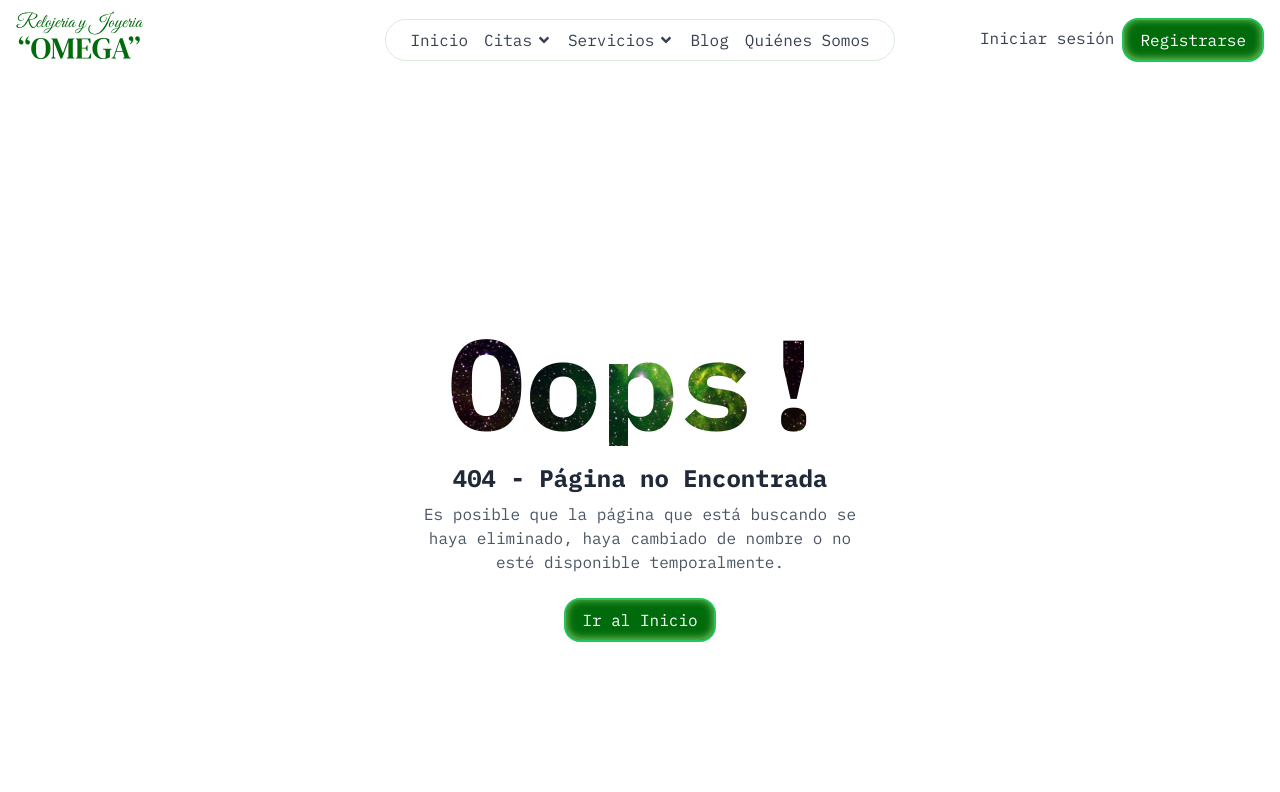
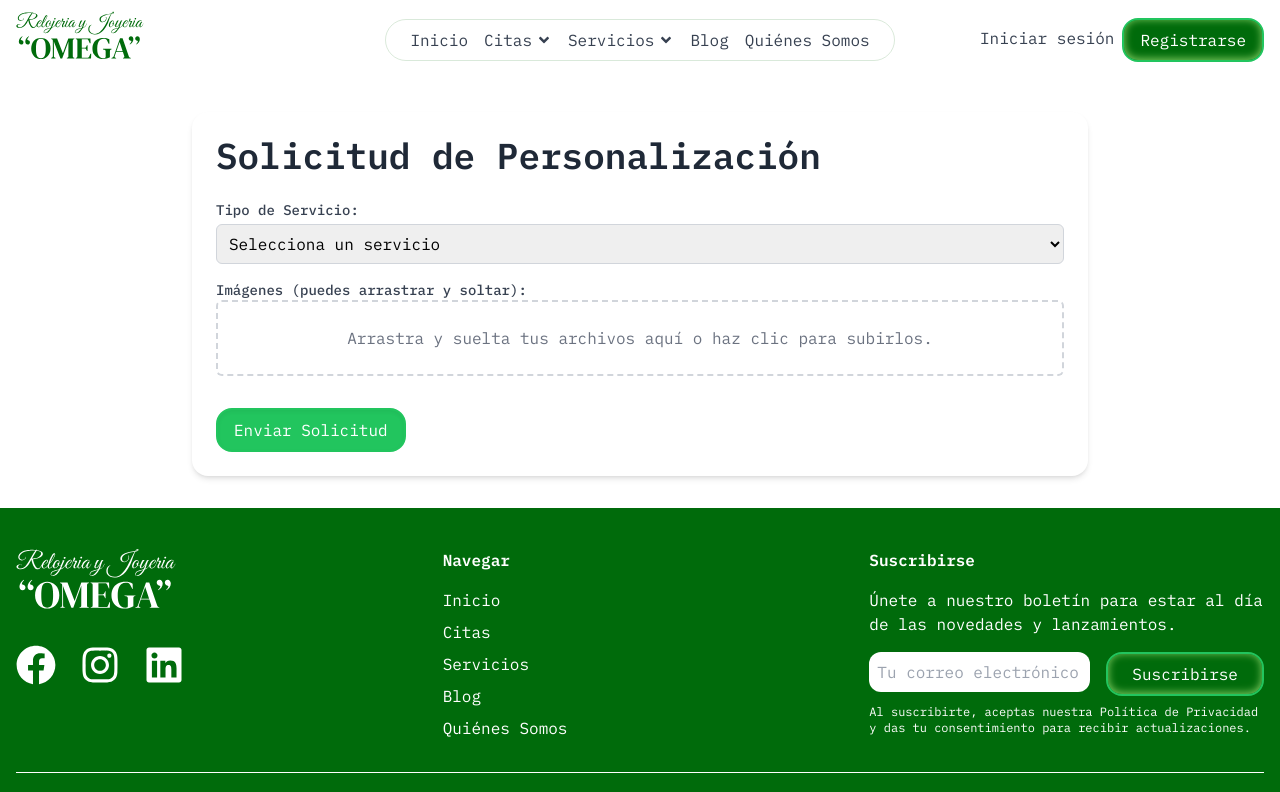
Before and after one commit to Fran-SL/Omega-front, a React (Vite) app: page /solicitud-personalizacion in a window 1280 px wide. Shown: the top 792 px of the page. Built offline with nearby package versions, Linux system fonts and the light colour scheme.

Commit message:
feat: solicitud personalizacion

```diff
--- a/src/App.jsx
+++ b/src/App.jsx
@@ -11,6 +11,7 @@ import Home from './pages/Comun/Home';
 import About from './pages/Comun/About';
 import FAQ from './pages/Comun/Faq';
 import NotFoundPage from './pages/Comun/404';
+import SolicitudPersonalizacion from './pages/Usuario/SolicitudPersonalizacion';
 
 // Páginas de autenticación
 import Login from './pages/Usuario/Login';
@@ -65,6 +66,7 @@ function App() {
             <Route path="/about" element={<About />} />
             <Route path="/faq" element={<FAQ />} />
             <Route path="/blog" element={<Blog />} />
+            <Route path="/solicitud-personalizacion" element={<SolicitudPersonalizacion />} />
             <Route path="/blog/:id" element={<ArticleDetail />} />
             <Route path="/login" element={<Login />} />
             <Route path="/register" element={<Register />} />
--- a/src/components/NavigationLinks.jsx
+++ b/src/components/NavigationLinks.jsx
@@ -115,7 +115,7 @@ const NavigationLinks = React.memo(() => {
           Servicios <FaAngleDown className="ml-1" />
         </button>
         {renderDropdownMenu(isServiciosOpen, setIsServiciosOpen, serviciosRef, [
-          { to: "/servicios/personalizacion", label: "Personalización" },
+          { to: "/solicitud-personalizacion", label: "Personalización" },
           { to: "/servicios/reparacion", label: "Reparación" },
           { to: "/faq", label: "Preguntas Frecuentes" },
         ])}
--- /dev/null
+++ b/src/pages/Usuario/SolicitudPersonalizacion.jsx
@@ -0,0 +1,187 @@
+import React, { useState, useContext, useEffect } from 'react';
+import { AuthContext } from '../../services/authContext';
+
+const SolicitudPersonalizacion = () => {
+  const { user, token } = useContext(AuthContext);
+  const [formData, setFormData] = useState({
+    servicio_id: '',
+    detalles: '',
+  });
+  const [imagenes, setImagenes] = useState([]);
+  const [servicios, setServicios] = useState([]);
+  const [mensaje, setMensaje] = useState('');
+  const [loading, setLoading] = useState(false);
+  const [dragActive, setDragActive] = useState(false);
+  const [uploadProgress, setUploadProgress] = useState(0);
+
+  useEffect(() => {
+    const fetchServicios = async () => {
+      try {
+        const response = await fetch('http://localhost:4000/servicios', {
+          headers: {
+            'x-auth-token': token,
+          },
+        });
+        if (!response.ok) throw new Error('Error al obtener los servicios');
+        const data = await response.json();
+        setServicios(data);
+      } catch (error) {
+        console.error('Error al cargar servicios:', error);
+      }
+    };
+
+    if (token) fetchServicios();
+  }, [token]);
+
+  const handleInputChange = (e) => {
+    const { name, value } = e.target;
+    setFormData({ ...formData, [name]: value });
+  };
+
+  const handleFileChange = (e) => {
+    setImagenes(Array.from(e.target.files));
+  };
+
+  const handleDragOver = (e) => {
+    e.preventDefault();
+    setDragActive(true);
+  };
+
+  const handleDragLeave = () => {
+    setDragActive(false);
+  };
+
+  const handleDrop = (e) => {
+    e.preventDefault();
+    setDragActive(false);
+    if (e.dataTransfer.files) {
+      setImagenes(Array.from(e.dataTransfer.files));
+    }
+  };
+
+  const handleSubmit = async (e) => {
+    e.preventDefault();
+    if (!user || !token) {
+      setMensaje('Debes iniciar sesión para enviar una solicitud.');
+      return;
+    }
+
+    const data = new FormData();
+    data.append('usuario_id', user.id);
+    data.append('servicio_id', formData.servicio_id);
+    data.append('detalles', formData.detalles);
+    imagenes.forEach((imagen) => data.append('imagenes', imagen));
+
+    try {
+      setLoading(true);
+      const response = await fetch('http://localhost:3000/personalizacion', {
+        method: 'POST',
+        headers: {
+          'x-auth-token': token,
+        },
+        body: data,
+      });
+
+      if (!response.ok) throw new Error('Error en la solicitud.');
+
+      const result = await response.json();
+      setMensaje('Solicitud enviada con éxito.');
+      console.log('Respuesta del servidor:', result);
+    } catch (error) {
+      setMensaje('Error al enviar la solicitud.');
+      console.error('Error:', error);
+    } finally {
+      setLoading(false);
+    }
+  };
+
+  return (
+    <div className="max-w-4xl mx-auto p-6 font-ibm bg-white mt-8 mb-8 rounded-2xl shadow-md">
+      <h1 className="text-4xl font-semibold text-gray-800 mb-6">
+        Solicitud de Personalización
+      </h1>
+      <form onSubmit={handleSubmit} className="space-y-4">
+        <div>
+          <label className="block text-sm font-medium text-gray-700">
+            Tipo de Servicio:
+          </label>
+          <select
+            name="servicio_id"
+            value={formData.servicio_id}
+            onChange={handleInputChange}
+            required
+            className="w-full mt-1 p-2 border border-gray-300 rounded-md focus:outline-none focus:ring-2 focus:ring-blue-500"
+          >
+            <option value="">Selecciona un servicio</option>
+            {servicios.map((servicio) => (
+              <option key={servicio.servicio_id} value={servicio.servicio_id}>
+                {servicio.nombre_servicio}
+              </option>
+            ))}
+          </select>
+        </div>
+        <div>
+          <label className="block text-sm font-medium text-gray-700">
+            Imágenes (puedes arrastrar y soltar):
+          </label>
+          <div
+            className={`border-dashed border-2 p-6 rounded-md text-center ${
+              dragActive ? 'border-blue-500 bg-blue-50' : 'border-gray-300'
+            }`}
+            onDragOver={handleDragOver}
+            onDragLeave={handleDragLeave}
+            onDrop={handleDrop}
+          >
+            {imagenes.length === 0 ? (
+              <p className="text-gray-500">
+                Arrastra y suelta tus archivos aquí o haz clic para subirlos.
+              </p>
+            ) : (
+              <ul className="text-gray-600">
+                {imagenes.map((file, index) => (
+                  <li key={index}>
+                    {file.name} - {(file.size / 1024).toFixed(2)} KB
+                  </li>
+                ))}
+              </ul>
+            )}
+            <input
+              type="file"
+              multiple
+              onChange={handleFileChange}
+              className="hidden"
+            />
+          </div>
+        </div>
+        <div>
+          {uploadProgress > 0 && (
+            <div className="mt-4 w-full bg-gray-200 rounded-full h-4">
+              <div
+                className="bg-blue-500 h-4 rounded-full"
+                style={{ width: `${uploadProgress}%` }}
+              ></div>
+            </div>
+          )}
+        </div>
+        <button
+          type="submit"
+          className="bg-green-500 text-white py-2 px-4 border-2 border-green-500 rounded-2xl shadow-inner hover:shadow-lg transition duration-300 ease-in-out"
+          disabled={loading}
+        >
+          {loading ? 'Enviando...' : 'Enviar Solicitud'}
+        </button>
+      </form>
+      {mensaje && (
+        <div
+          className={`mt-4 p-4 text-white rounded-md ${
+            mensaje.includes('éxito') ? 'bg-green-500' : 'bg-red-500'
+          }`}
+        >
+          {mensaje}
+        </div>
+      )}
+    </div>
+  );
+};
+
+export default SolicitudPersonalizacion;
--- /dev/null
+++ b/src/utils/fileUploader.jsx
@@ -0,0 +1,71 @@
+import React, { useState } from 'react';
+import { CloudUpload } from 'react-feather';
+
+const FileUploader = () => {
+  const [dragActive, setDragActive] = useState(false);
+  const [files, setFiles] = useState([]);
+
+  const handleDragOver = (e) => {
+    e.preventDefault();
+    setDragActive(true);
+  };
+
+  const handleDragLeave = () => {
+    setDragActive(false);
+  };
+
+  const handleDrop = (e) => {
+    e.preventDefault();
+    setDragActive(false);
+    if (e.dataTransfer.files && e.dataTransfer.files.length > 0) {
+      setFiles([...files, ...Array.from(e.dataTransfer.files)]);
+    }
+  };
+
+  const handleFileChange = (e) => {
+    setFiles([...files, ...Array.from(e.target.files)]);
+  };
+
+  return (
+    <div className="flex flex-col items-center justify-center max-w-md mx-auto mt-8 p-6 bg-white border border-gray-300 rounded-lg shadow-sm">
+      <div
+        className={`w-full p-8 border-2 border-dashed rounded-md flex flex-col items-center text-center ${
+          dragActive ? 'border-blue-500 bg-blue-50' : 'border-gray-300'
+        }`}
+        onDragOver={handleDragOver}
+        onDragLeave={handleDragLeave}
+        onDrop={handleDrop}
+      >
+        <CloudUpload size={40} className="text-gray-500 mb-4" />
+        <p className="text-blue-600 font-medium text-sm">
+          Click to upload
+        </p>
+        <p className="text-gray-500 text-xs">
+          or drag and drop SVG, PNG, JPG or GIF (max. 800x400px)
+        </p>
+        <input
+          type="file"
+          multiple
+          onChange={handleFileChange}
+          className="hidden"
+        />
+      </div>
+      {files.length > 0 && (
+        <div className="mt-4 w-full">
+          <h4 className="text-sm font-medium text-gray-700 mb-2">
+            Files Uploaded:
+          </h4>
+          <ul className="text-sm text-gray-600">
+            {files.map((file, index) => (
+              <li key={index}>
+                {file.name} - {(file.size / 1024).toFixed(2)} KB
+              </li>
+            ))}
+          </ul>
+        </div>
+      )}
+    </div>
+  );
+};
+
+export default FileUploader;
```
